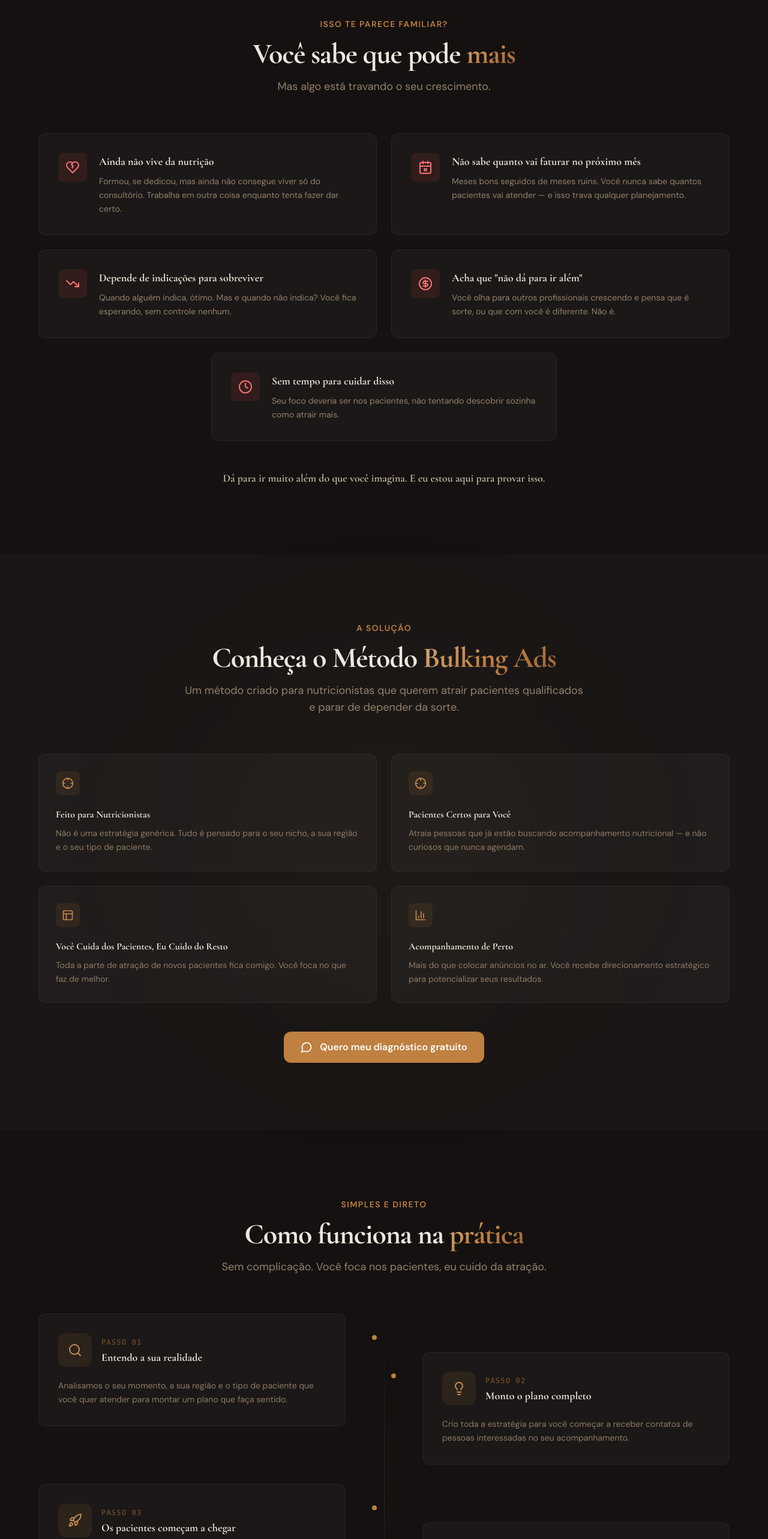
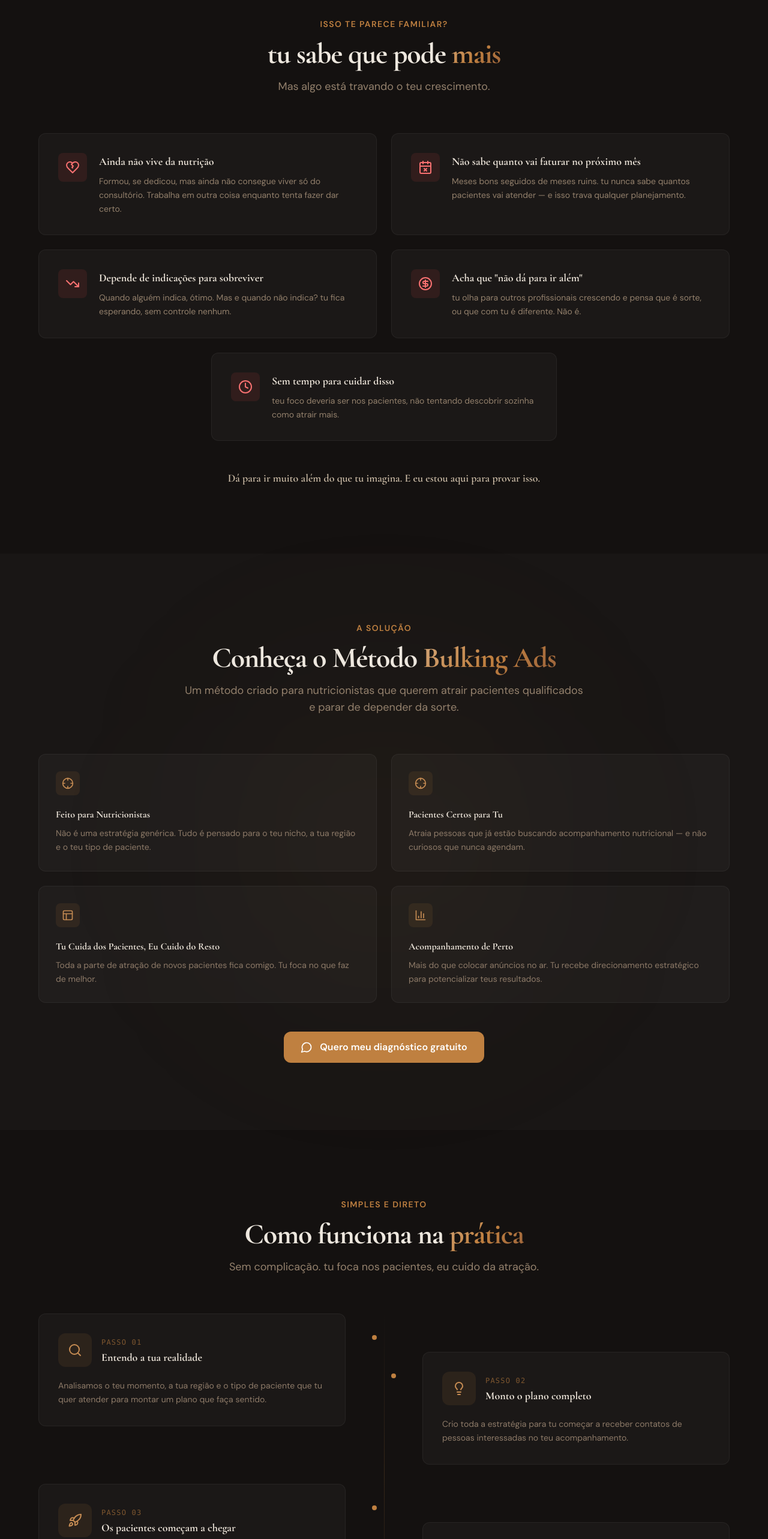
Before and after one commit to jaksonvinycius/metodobulkingads, a Next.js app: page / in a window 1280 px wide. Shown: the part 990-3556 px from the top of the page at 60% size. Built offline with nearby package versions, Linux system fonts and the light colour scheme.

Commit message:
fix: você tu portugues portugal

```diff
--- a/components/ComoFuncionaSection.tsx
+++ b/components/ComoFuncionaSection.tsx
@@ -4,29 +4,29 @@
   {
     number: '01',
     icon: Search,
-    title: 'Entendo a sua realidade',
-    body: 'Analisamos o seu momento, a sua região e o tipo de paciente que você quer atender para montar um plano que faça sentido.',
+    title: 'Entendo a tua realidade',
+    body: 'Analisamos o teu momento, a tua região e o tipo de paciente que tu quer atender para montar um plano que faça sentido.',
     side: 'left' as const,
   },
   {
     number: '02',
     icon: Lightbulb,
     title: 'Monto o plano completo',
-    body: 'Crio toda a estratégia para você começar a receber contatos de pessoas interessadas no seu acompanhamento.',
+    body: 'Crio toda a estratégia para tu começar a receber contatos de pessoas interessadas no teu acompanhamento.',
     side: 'right' as const,
   },
   {
     number: '03',
     icon: Rocket,
     title: 'Os pacientes começam a chegar',
-    body: 'Com tudo pronto, você começa a receber mensagens de pessoas prontas para agendar consulta.',
+    body: 'Com tudo pronto, tu começa a receber mensagens de pessoas prontas para agendar consulta.',
     side: 'left' as const,
   },
   {
     number: '04',
     icon: LineChart,
     title: 'Melhoria contínua',
-    body: 'Acompanho os resultados de perto e vou ajustando para você receber cada vez mais pacientes pelo menor custo.',
+    body: 'Acompanho os resultados de perto e vou ajustando para tu receber cada vez mais pacientes pelo menor custo.',
     side: 'right' as const,
   },
 ]
@@ -44,7 +44,7 @@
             Como funciona na <span className="text-gradient">prática</span>
           </h2>
           <p className="mt-4 text-[hsl(30,15%,50%)] text-lg max-w-xl mx-auto">
-            Sem complicação. Você foca nos pacientes, eu cuido da atração.
+            Sem complicação. tu foca nos pacientes, eu cuido da atração.
           </p>
         </div>
 
--- a/components/CtaFinalSection.tsx
+++ b/components/CtaFinalSection.tsx
@@ -24,7 +24,7 @@
           </h2>
 
           <p className="mt-6 text-[hsl(30,15%,50%)] text-lg max-w-xl mx-auto leading-relaxed">
-            Vamos analisar juntos o potencial do seu consultório. Descubra como atrair os pacientes certos e transformar seus resultados.
+            Vamos analisar juntos o potencial do teu consultório. Descubra como atrair os pacientes certos e transformar teus resultados.
           </p>
 
           <div className="mt-10 flex flex-col items-center gap-4">
--- a/components/DiagnosticoSection.tsx
+++ b/components/DiagnosticoSection.tsx
@@ -23,7 +23,7 @@
           </h2>
 
           <p className="text-[hsl(30,15%,50%)] text-base max-w-md mx-auto mb-10 leading-relaxed">
-            Menos de 3 minutos. Sem compromisso. No final você sabe exatamente o que precisa para atrair mais pacientes.
+            Menos de 3 minutos. Sem compromisso. No final tu sabe exatamente o que precisa para atrair mais pacientes.
           </p>
 
           <button
--- a/components/ProblemaSection.tsx
+++ b/components/ProblemaSection.tsx
@@ -9,17 +9,17 @@
   {
     icon: CalendarX,
     title: 'Não sabe quanto vai faturar no próximo mês',
-    body: 'Meses bons seguidos de meses ruins. Você nunca sabe quantos pacientes vai atender — e isso trava qualquer planejamento.',
+    body: 'Meses bons seguidos de meses ruins. tu nunca sabe quantos pacientes vai atender — e isso trava qualquer planejamento.',
   },
   {
     icon: TrendingDown,
     title: 'Depende de indicações para sobreviver',
-    body: 'Quando alguém indica, ótimo. Mas e quando não indica? Você fica esperando, sem controle nenhum.',
+    body: 'Quando alguém indica, ótimo. Mas e quando não indica? tu fica esperando, sem controle nenhum.',
   },
   {
     icon: CircleDollarSign,
     title: 'Acha que "não dá para ir além"',
-    body: 'Você olha para outros profissionais crescendo e pensa que é sorte, ou que com você é diferente. Não é.',
+    body: 'tu olha para outros profissionais crescendo e pensa que é sorte, ou que com tu é diferente. Não é.',
   },
 ]
 
@@ -33,10 +33,10 @@
             Isso te parece familiar?
           </span>
           <h2 className="font-display text-3xl sm:text-4xl md:text-5xl font-bold tracking-tight text-[hsl(35,30%,90%)] max-w-3xl mx-auto">
-            Você sabe que pode <span className="text-gradient">mais</span>
+            tu sabe que pode <span className="text-gradient">mais</span>
           </h2>
           <p className="mt-4 text-[hsl(30,15%,50%)] text-lg max-w-2xl mx-auto">
-            Mas algo está travando o seu crescimento.
+            Mas algo está travando o teu crescimento.
           </p>
         </div>
 
@@ -79,7 +79,7 @@
                   Sem tempo para cuidar disso
                 </h3>
                 <p className="text-[hsl(30,15%,50%)] text-sm leading-relaxed">
-                  Seu foco deveria ser nos pacientes, não tentando descobrir sozinha como atrair mais.
+                  teu foco deveria ser nos pacientes, não tentando descobrir sozinha como atrair mais.
                 </p>
               </div>
             </div>
@@ -87,7 +87,7 @@
         </div>
 
         <p className="text-center mt-12 text-[hsl(35,30%,75%)] text-lg max-w-2xl mx-auto font-display font-semibold animate-on-scroll">
-          Dá para ir muito além do que você imagina. E eu estou aqui para provar isso.
+          Dá para ir muito além do que tu imagina. E eu estou aqui para provar isso.
         </p>
       </div>
     </section>
--- a/components/SolucaoSection.tsx
+++ b/components/SolucaoSection.tsx
@@ -5,22 +5,22 @@
   {
     icon: Crosshair,
     title: 'Feito para Nutricionistas',
-    body: 'Não é uma estratégia genérica. Tudo é pensado para o seu nicho, a sua região e o seu tipo de paciente.',
+    body: 'Não é uma estratégia genérica. Tudo é pensado para o teu nicho, a tua região e o teu tipo de paciente.',
   },
   {
     icon: Crosshair,
-    title: 'Pacientes Certos para Você',
+    title: 'Pacientes Certos para Tu',
     body: 'Atraia pessoas que já estão buscando acompanhamento nutricional — e não curiosos que nunca agendam.',
   },
   {
     icon: PanelsTopLeft,
-    title: 'Você Cuida dos Pacientes, Eu Cuido do Resto',
-    body: 'Toda a parte de atração de novos pacientes fica comigo. Você foca no que faz de melhor.',
+    title: 'Tu Cuida dos Pacientes, Eu Cuido do Resto',
+    body: 'Toda a parte de atração de novos pacientes fica comigo. Tu foca no que faz de melhor.',
   },
   {
     icon: BarChart3,
     title: 'Acompanhamento de Perto',
-    body: 'Mais do que colocar anúncios no ar. Você recebe direcionamento estratégico para potencializar seus resultados.',
+    body: 'Mais do que colocar anúncios no ar. Tu recebe direcionamento estratégico para potencializar teus resultados.',
   },
 ]
 
--- a/components/qualification-modal.tsx
+++ b/components/qualification-modal.tsx
@@ -17,7 +17,7 @@
     ],
   },
   {
-    label: 'Quantos pacientes NOVOS você fecha por mês (em média)?',
+    label: 'Quantos pacientes NOVOS Tu fecha por mês (em média)?',
     options: [
       'Menos de 3 pacientes novos',
       'Entre 3 e 8 pacientes novos',
@@ -26,7 +26,7 @@
     ],
   },
   {
-    label: 'Você já tentou atrair pacientes pela internet antes?',
+    label: 'Tu já tentou atrair pacientes pela internet antes?',
     options: [
       'Nunca tentei, não sei por onde começar',
       'Já tentei sozinho(a) mas não funcionou',
@@ -35,7 +35,7 @@
     ],
   },
   {
-    label: 'Se eu te mostrar como ter pacientes de forma previsível, você tem disponibilidade para investir em anúncios?',
+    label: 'Se eu te mostrar como ter pacientes de forma previsível, Tu tem disponibilidade para investir em anúncios?',
     options: [
       'Sim, já tenho orçamento separado para crescer',
       'Sim, consigo investir se os resultados aparecerem',
@@ -218,7 +218,7 @@
           {isLoading && (
             <div className="flex flex-col items-center justify-center py-10 gap-4">
               <div className="w-9 h-9 rounded-full border-2 border-[hsl(30,50%,50%)]/20 border-t-[hsl(30,50%,50%)] animate-spin" />
-              <p className="text-[hsl(30,15%,50%)] text-sm">Preparando seu diagnóstico...</p>
+              <p className="text-[hsl(30,15%,50%)] text-sm">Preparando teu diagnóstico...</p>
             </div>
           )}
 
@@ -240,7 +240,7 @@
                     <span className="text-gradient">{nome.trim()}!</span>
                   </h3>
                   <p className="text-[hsl(30,15%,55%)] text-sm mb-8 max-w-sm mx-auto leading-relaxed">
-                    Com base nas suas respostas, consigo te ajudar a ter pacientes de forma previsível. Vamos conversar?
+                    Com base nas tuas respostas, consigo te ajudar a ter pacientes de forma previsível. Vamos conversar?
                   </p>
                   <a
                     href={`${WA_BASE}${buildWAMessage()}`}
@@ -261,7 +261,7 @@
                     Entendido, {nome.trim()}!
                   </h3>
                   <p className="text-[hsl(30,15%,55%)] text-sm mb-8 max-w-sm mx-auto leading-relaxed">
-                    Faz sentido. Assim que você estiver pronto(a) para dar o próximo passo, o diagnóstico gratuito continua disponível aqui.
+                    Faz sentido. Assim que Tu estiver pronto(a) para dar o próximo passo, o diagnóstico gratuito continua disponível aqui.
                   </p>
                   <button
                     onClick={onClose}
@@ -313,7 +313,7 @@
               {step === 0 && (
                 <div>
                   <p className="text-[hsl(35,30%,88%)] font-medium text-base mb-5">
-                    Como você prefere ser chamado(a)?
+                    Como Tu prefere ser chamado(a)?
                   </p>
                   <input
                     ref={inputRef}
@@ -324,13 +324,13 @@
                       setNameError(false)
                     }}
                     onKeyDown={(e) => e.key === 'Enter' && handleNameSubmit()}
-                    placeholder="Digite seu nome"
+                    placeholder="Digite teu nome"
                     style={nameError ? { borderColor: 'hsl(0 70% 55% / 0.5)' } : undefined}
                     className="form-option placeholder:text-[hsl(30,15%,35%)] mb-3"
                   />
                   {nameError && (
                     <p className="text-red-400/80 text-xs mb-4">
-                      Por favor, insira seu nome (mínimo 2 caracteres).
+                      Por favor, insira teu nome (mínimo 2 caracteres).
                     </p>
                   )}
                   <button
@@ -362,7 +362,7 @@
                   {step === 4 && (
                     <p className="text-[hsl(30,15%,35%)] text-xs mt-5 text-center flex items-center justify-center gap-1.5">
                       <CheckCircle className="w-3.5 h-3.5 text-[hsl(30,50%,45%)]" />
-                      Última pergunta — seu resultado aparece em seguida
+                      Última pergunta — teu resultado aparece em seguida
                     </p>
                   )}
                 </div>
```
